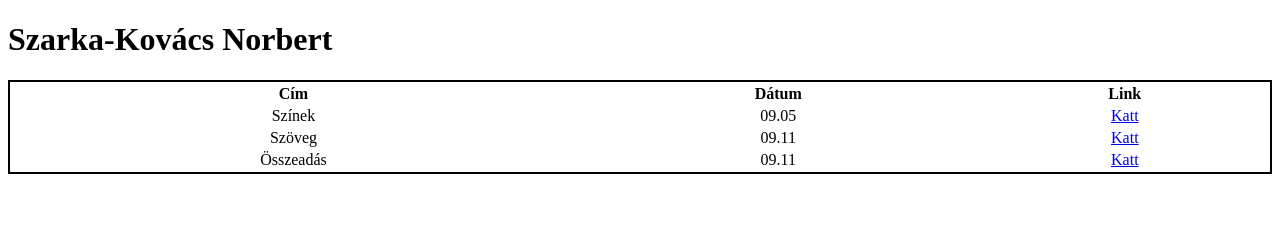
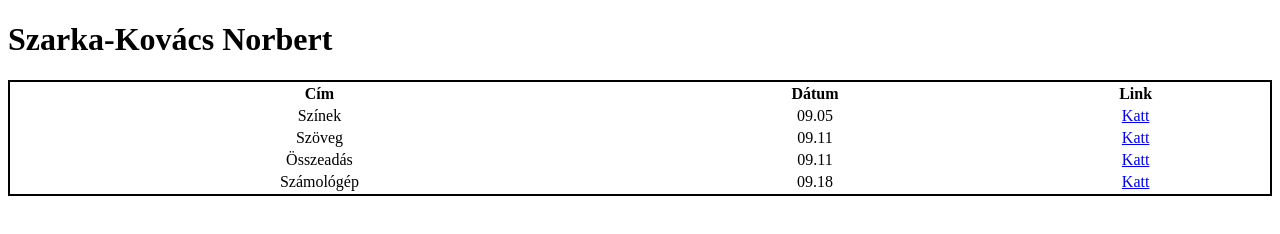
Before and after one commit to SzarkaNorbi/portfolio, a plain HTML site: page index.html in a window 1280 px wide. Drawn offline with Linux system fonts and the light colour scheme.

Commit message:
Update index.html

```diff
--- a/index.html
+++ b/index.html
@@ -30,6 +30,11 @@
                 <td>09.11</td>
                 <td><a href="https://szarkanorbi.github.io/osszeadas_gyak/">Katt</a></td>
             </tr>
+            <tr>
+                <td>Számológép</td>
+                <td>09.18</td>
+                <td><a href="https://szarkanorbi.github.io/Szamologep/">Katt</a></td>
+            </tr>
         </tbody>
     </table>
 </body>
```
